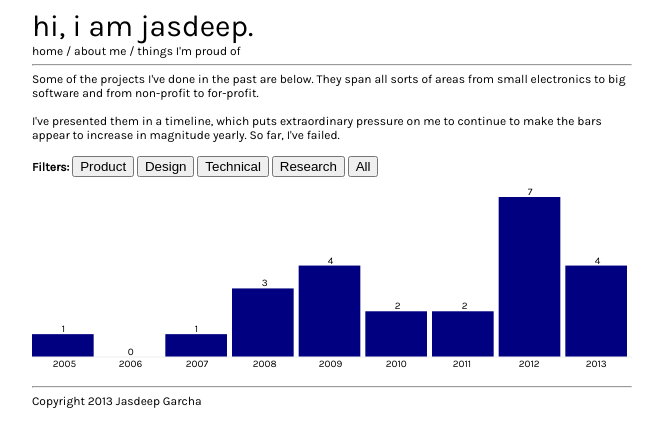
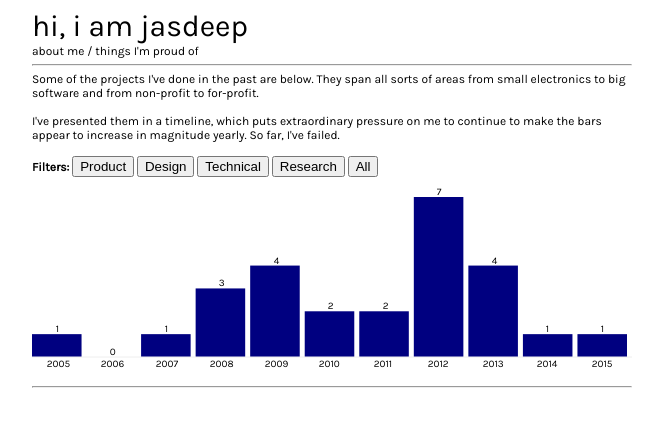
Before and after one commit to jasdeepg/personal_site, a Flask app: page /projects in a window 1280 px wide. Shown: the top 447 px of the page, without its empty margins (308-971 px from the left). Run offline with Flask 2, Linux system fonts and the light colour scheme; some libraries are stand-ins or nearby versions.

Commit message:
bunch of changes, added 2015

```diff
--- a/main.py
+++ b/main.py
@@ -5,7 +5,7 @@ app = Flask(__name__)
 
 @app.route('/')
 def main():
-    return render_template('index.html')
+    return render_template('about.html')
 
 @app.route('/about')
 def about():
@@ -28,6 +28,12 @@ def channel():
     return render_template('channel.html')
 
 #projects
+
+#2014
+@app.route('/lolliandpops')
+def lolliandpops():
+    return render_template('target_accrual.html')
+
 
 #2013
 @app.route('/target')
--- a/templates/base.html
+++ b/templates/base.html
@@ -29,10 +29,9 @@
         <div id="container">
             <div id='title'>
                 <div id='home' style='text-align:left;font-size:30px'>
-                    <a href='/'>hi, i am jasdeep.</a>
+                    <a href='/'>hi, i am jasdeep</a>
                 </div>
                 <div id='links' style='float:left;text-align:left'>
-                    <a href='/'>home</a> /
                     <a href='/about'>about me</a> /
                     <a href='/projects'>things I'm proud of</a>
                 </div>
@@ -42,9 +41,6 @@
             {% block body %}
             {% endblock %}
             <hr>
-            <div id='copyright' style='float:left;text-alight:left'>
-                Copyright 2013 Jasdeep Garcha
-            </div>
         </div>
     </body>
     <script src="//ajax.googleapis.com/ajax/libs/jquery/1.8.1/jquery.min.js"></script>
--- a/templates/projects.html
+++ b/templates/projects.html
@@ -158,6 +158,24 @@
                         </div>
                     </ol>
                 </div>
+                <div class='2014 list' style='display:none'>
+                    <h4>2014</h4>
+                    <ol>
+                        <div class='design product technical research'>
+                            <li><a href='/lolliandpops'>Lolli and Pops</a> - Making good candy happen.
+                            </li>
+                        </div>
+                    </ol>
+                </div>
+                <div class='2015 list' style='display:none'>
+                    <h4>2015</h4>
+                    <ol>
+                        <div class='design product technical research'>
+                            <li><a href='/lolliandpops'>Lolli and Pops</a> - Making good candy happen.
+                            </li>
+                        </div>
+                    </ol>
+                </div>
             </div>
 {% endblock %}
 
@@ -175,7 +193,7 @@
 
         var string = '';
 
-        var dates = ['2005', '2006', '2007', '2008', '2009', '2010', '2011', '2012', '2013'];
+        var dates = ['2005', '2006', '2007', '2008', '2009', '2010', '2011', '2012', '2013', '2014', '2015'];
 
         //buttons
         $('.research-button').click(function(){
```
Also changed, not shown: templates/lolliandpops.html (added, +31 -0 lines), static/images/2014/lolliandpops.png (added).
